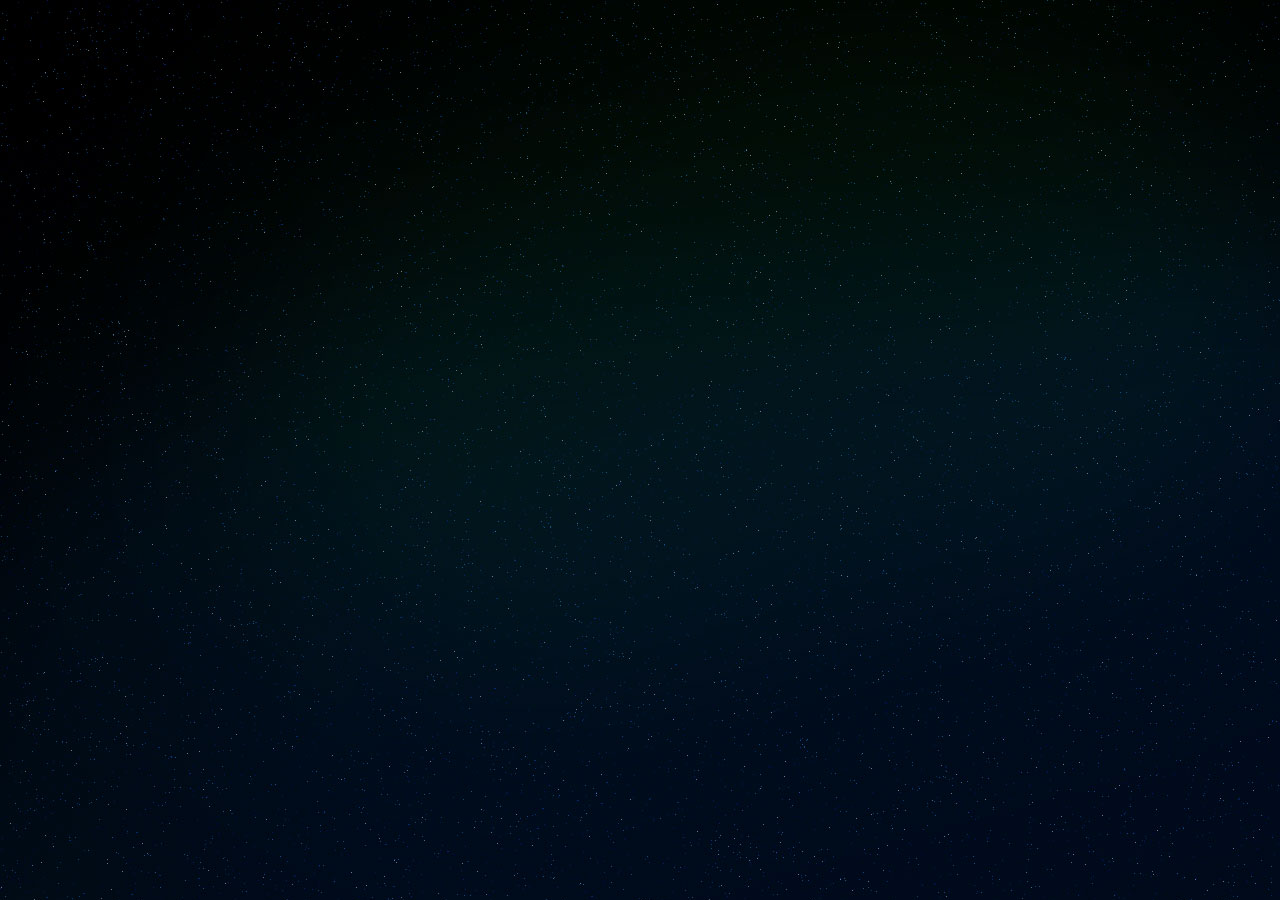
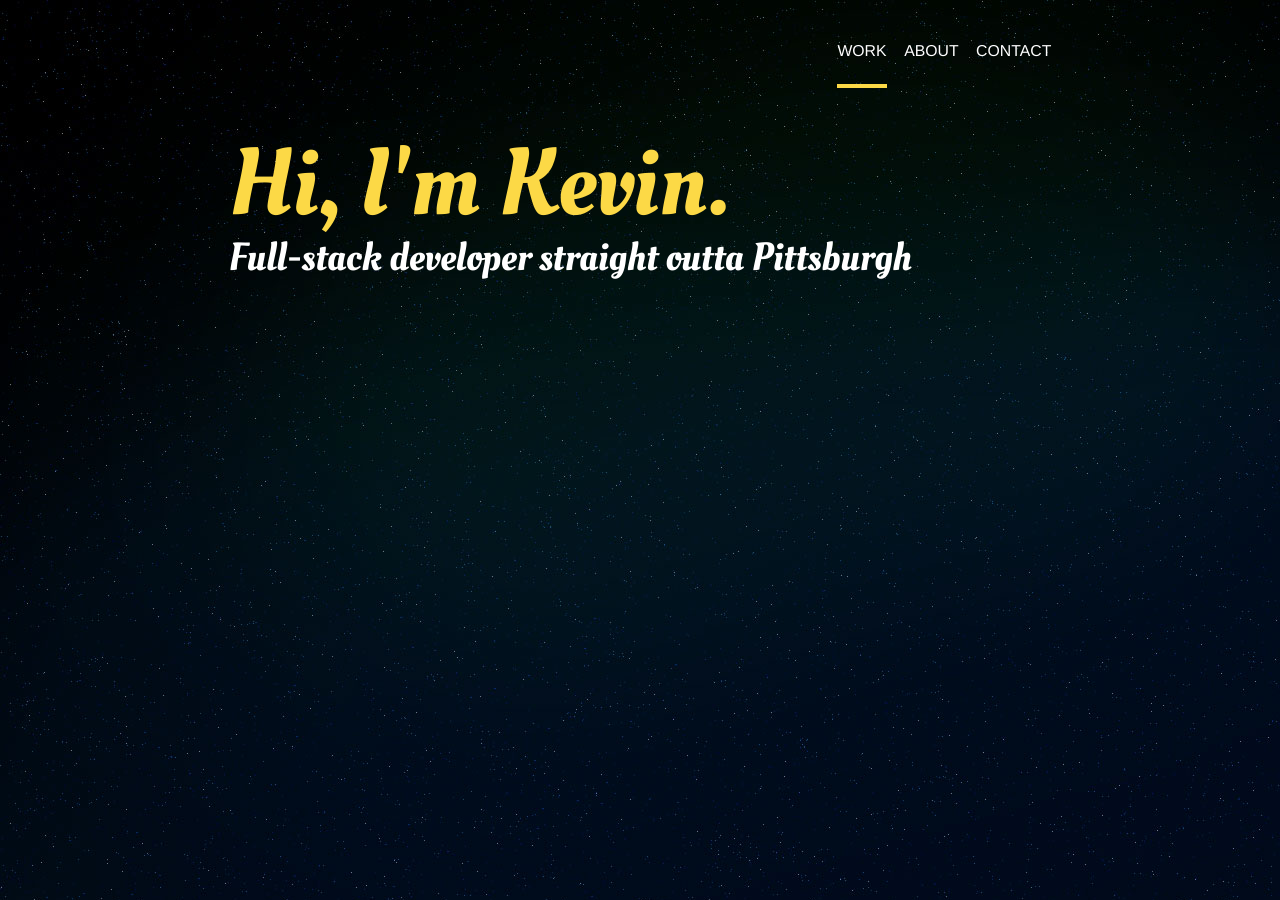
Before and after one commit to kevinantonacci/kevinantonacci.github.io, a Jekyll site: the page built from index.html, in a window 1280 px wide. Built offline with Jekyll 4.4.1, drawn with Linux system fonts in a browser that asks for light colours.

Commit message:
More work

```diff
--- a/_layouts/default.html
+++ b/_layouts/default.html
@@ -2,9 +2,25 @@
 <html>
 {% include head.html %}
 <body>
-    <div class="container">
+
+<div class="container span-8">
+    <div class="wrapper">
+        <div class="header">
             <div class="row">
-    		<div class="column span-8 offset-4">
+                <div class="column offset-4 span-8 navbar">
+                    <ul>
+                        <li><a class="active" href="">Work</a></li>
+                        <li><a href="">About</a></li>
+                        <li><a href="">Contact</a></li>
+                    </ul>
+                </div>
+            </div>
+            <div class="row">
+                <div class="column span-12">
+                    <h1 class="welcome">Hi, I'm Kevin.</h1>
+                    <h2 class="sub-heading">Full-stack developer straight outta Pittsburgh</h2>
+                </div>
+            </div>
         </div>
     </div>
 </div>
--- a/_sass/_all.scss
+++ b/_sass/_all.scss
@@ -1,2 +1,61 @@
-body{background:url(/assets/bg.jpg) fixed;}
-h1.welcome{color:#fff;font-size:4em;}
+@import url(https://fonts.googleapis.com/css?family=Arimo:400,400italic,700|Oleo+Script:400,700);
+
+body{background:url(/assets/bg.jpg) fixed;font-family:"Arimo" !important}
+
+.wrapper{margin-top:2em;}
+
+h1.welcome{
+	font-family:"Oleo Script";
+	color:$yellow;
+	font-size:6em;
+	margin-bottom:0.1em !important;
+}
+
+h2.sub-heading{
+	font-family: "Oleo Script";
+	color:#fff;
+	font-size:2.5em;
+	margin-bottom:0.5em !important;
+    font-weight:lighter;
+}
+
+div.post{
+
+	width:100%;
+	min-height:20em;
+	display:block;
+
+	.content{
+		color:#fff;
+        margin-bottom:2em;
+	}
+
+	.post-tags{
+		ul{
+			li{display:inline-block;margin-right:1em;}
+			li:last-child{margin-right:0;}
+			li a{color:$yellow;font-size:0.9em;text-transform:uppercase}
+            li a:hover{text-decoration: underline;}
+
+			margin-top:0.5em;
+			border:solid 1px #042d37;
+			background:#02151B;
+			padding:0.8em;
+			opacity:0.8;
+		}
+	}
+}
+
+div.navbar{
+
+  margin-bottom:2.5em;
+
+  ul{
+    text-align:right;
+
+    li{display:inline-block;margin-right:1em;}
+    li:last-child{margin-right:0}
+    a{font-size:1.2em; color:#fff;text-transform:uppercase;}
+    a.active{border-bottom: solid 4px $yellow; padding-bottom:1.5em;}
+  }
+}
--- /dev/null
+++ b/_sass/_colors.scss
@@ -0,0 +1 @@
+$yellow: #fcd946;
--- a/_sass/fox/sidebar/sidebar.scss
+++ b/_sass/fox/sidebar/sidebar.scss
@@ -1,19 +1,15 @@
 .sidebar{
-  background:#444;
   padding:1em;
   font-size:110%;
 
   .sidebar-header{
-    background:#232323;
     margin:-1.1em -1.1em 0 -1.1em;
     color:#fff;
     padding:1em;
   }
 
   ul{
-    li{margin:0 -1.1em;background:#353535;padding:1em;cursor:pointer;border-bottom:solid 1px #666;}
-    li.active{background: #2f8823;border-bottom:solid 1px #55bf31;}
-    a{color:#fff;}
+    li{margin:0 -1.1em;padding:1em;cursor:pointer;}
   }
 }
 .sidebar.sidebar-fixed{height:100vh;overflow-y:scroll;margin-top:-1em;}
--- a/_sass/fox/typography/typography.scss
+++ b/_sass/fox/typography/typography.scss
@@ -1,8 +1,6 @@
-@import url(https://fonts.googleapis.com/css?family=Maven+Pro:400,700);
-
 body {
 	font-size: 87%;
-    font-family:"Maven Pro",'sans-serif';
+    font-family:'sans-serif';
 }
 
 body, caption, th, td, input, textarea, select, option, legend, fieldset, h1, h2, h3, h4, h5, h6 {
--- a/css/main.scss
+++ b/css/main.scss
@@ -2,33 +2,6 @@
 # Only the main Sass file needs front matter (the dashes are enough)
 ---
 @charset "utf-8";
-
-
-
-// Our variables
-$base-font-family: "Helvetica Neue", Helvetica, Arial, sans-serif;
-$base-font-size:   16px;
-$base-font-weight: 400;
-$small-font-size:  $base-font-size * 0.875;
-$base-line-height: 1.5;
-
-$spacing-unit:     30px;
-
-$text-color:       #111;
-$background-color: #fdfdfd;
-$brand-color:      #2a7ae2;
-
-$grey-color:       #828282;
-$grey-color-light: lighten($grey-color, 40%);
-$grey-color-dark:  darken($grey-color, 25%);
-
-// Width of the content area
-$content-width:    800px;
-
-$on-palm:          600px;
-$on-laptop:        800px;
-
-
 
 // Use media queries like this:
 // @include media-query($on-palm) {
@@ -46,4 +19,4 @@ $on-laptop:        800px;
 
 
 // Import partials from `sass_dir` (defaults to `_sass`)
-@import "_all","_fox";
+@import "_colors","_all","_fox";
```
Also changed, not shown: _layouts/piece.html (added). Lines whose indentation alone changed are shown as unchanged.
